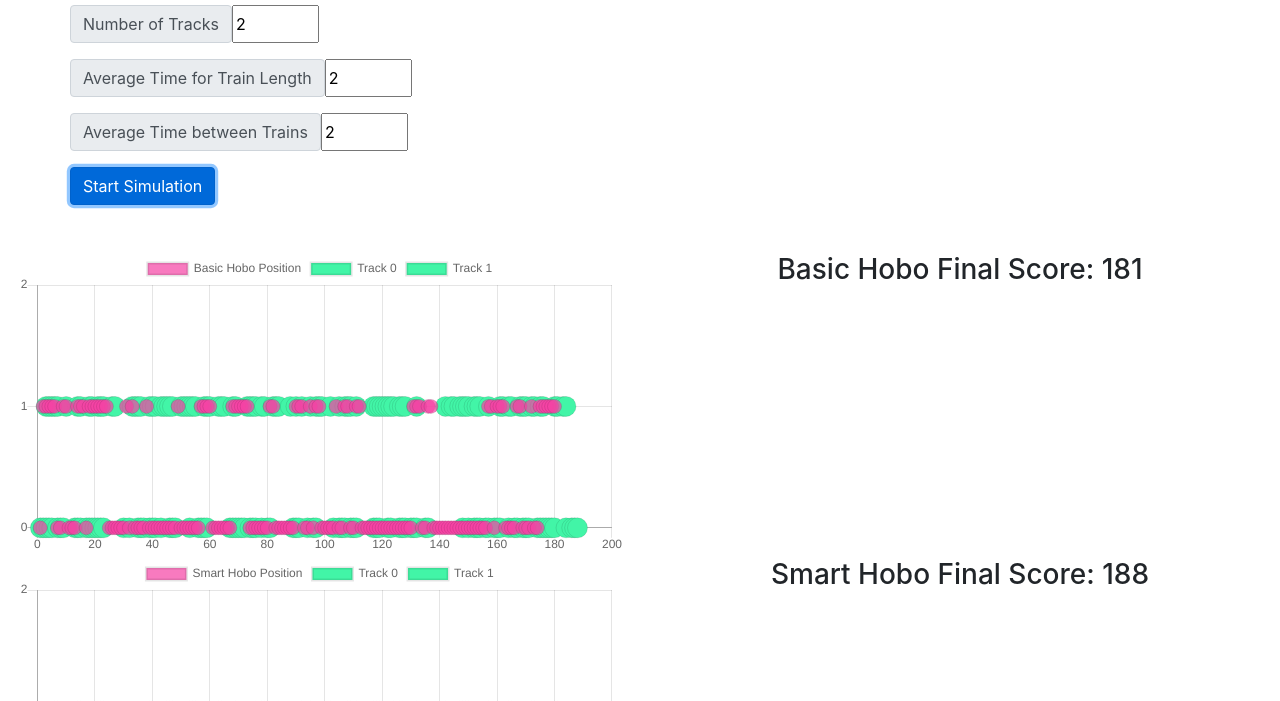
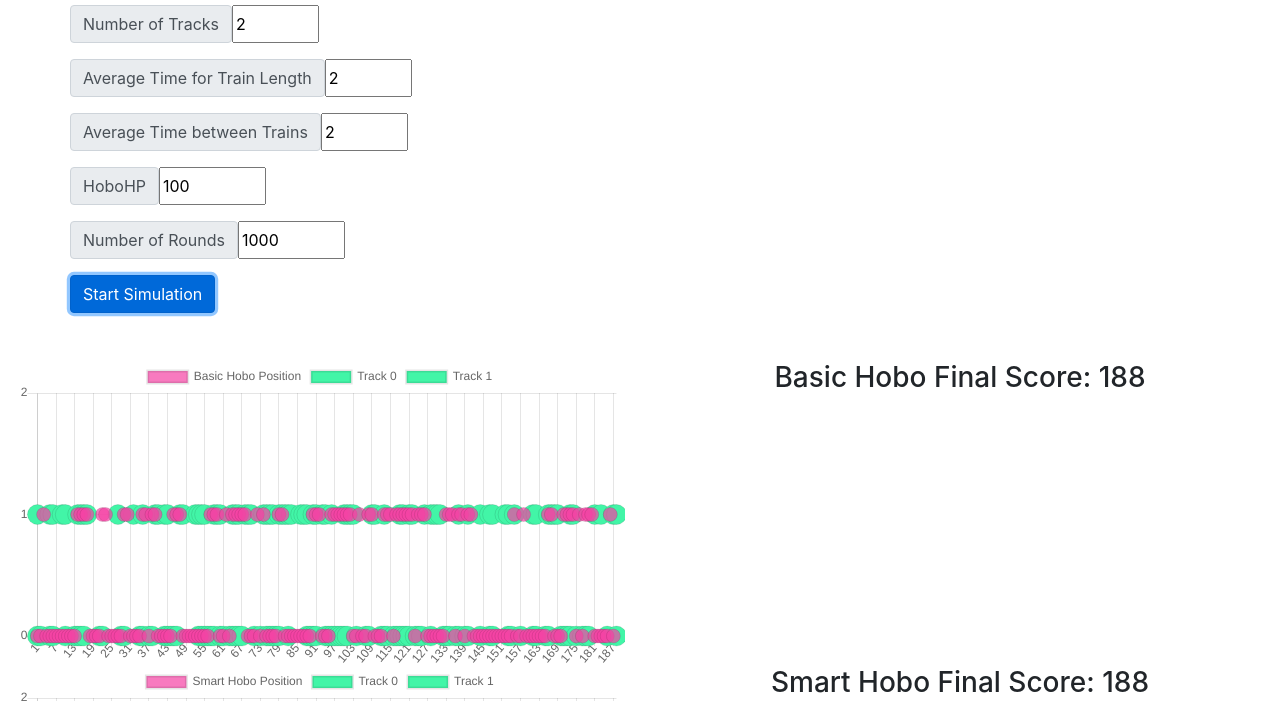
Before and after one commit to Squishy123/HogwartsHobo, a website built with webpack: page src/index.html in a window 1280 px wide. Both pictures are taken after a click on the button "Start Simulation". Shown: the part 99-800 px from the top of the page. Built offline with nearby package versions, Linux system fonts and the light colour scheme.

Commit message:
Added hp control and scaling fixes

```diff
--- a/src/index.html
+++ b/src/index.html
@@ -32,6 +32,14 @@
                 <span class="input-group-text">Average Time between Trains</span>
                 <input type="number" id="avg-time-between" min="1" max="10" value="2">
             </div>
+            <div class="input-group mb-3">
+                <span class="input-group-text">HoboHP</span>
+                <input type="number" id="hobohp" min="10" max="5000" value="100">
+            </div>
+            <div class="input-group mb-3">
+                <span class="input-group-text">Number of Rounds</span>
+                <input type="number" id="num-rounds" min="100" max="5000" value="1000">
+            </div>
             <div class="input-group">
                 <button class="btn btn-primary" id="start">Start Simulation</button>
             </div>
--- a/src/main.js
+++ b/src/main.js
@@ -9,39 +9,50 @@ let start = document.querySelector('button');
 let smartGraph, basicGraph;
 
 start.addEventListener('click', () => {
-    if(smartGraph)
+    if (smartGraph)
         smartGraph.destroy();
 
-    if(basicGraph)
+    if (basicGraph)
         basicGraph.destroy();
 
     startSimulation(Number(document.querySelector('#avg-time-on').value),
-    Number(document.querySelector('#avg-time-between').value),
-    Number(document.querySelector('#num-tracks').value));
+        Number(document.querySelector('#avg-time-between').value),
+        Number(document.querySelector('#num-tracks').value),
+        Number(document.querySelector('#hobohp').value),
+        Number(document.querySelector('#num-rounds').value));
 })
 
-function startSimulation(avgTimeOnTrack, avgTimesBetween, numTracks) {
+function startSimulation(avgTimeOnTrack, avgTimesBetween, numTracks, hobohp, numRounds) {
     console.log(numTracks);
-    let game = new Game(60, avgTimeOnTrack, avgTimesBetween, numTracks);
-    let smartResults = game.runSmart();
-    let basicResults = game.runBasic();
+    let smartResults = new Game(60, avgTimeOnTrack, avgTimesBetween, numTracks, hobohp, numRounds).runSmart();
+    let basicResults = new Game(60, avgTimeOnTrack, avgTimesBetween, numTracks, hobohp, numRounds).runBasic();
 
     document.querySelector('#basic-score').innerHTML = `Basic Hobo Final Score: ${basicResults.score}`;
     document.querySelector('#smart-score').innerHTML = `Smart Hobo Final Score: ${smartResults.score}`;
 
-    let trainPos = [];
+    let smartTrainPos = [];
+    let basicTrainPos = [];
 
     for (let i = 0; i < smartResults.trackPos.length; i++) {
         for (let j = 0; j < smartResults.trackPos[i].length; j++) {
-            if (!trainPos[j])
-                trainPos.push([]);
+            if (!smartTrainPos[j])
+                smartTrainPos.push([]);
 
             if (smartResults.trackPos[i][j].y == 1)
-                trainPos[j].push({ x: smartResults.trackPos[i][j].x, y: j });
+                smartTrainPos[j].push({ x: smartResults.trackPos[i][j].x, y: j });
         }
     }
 
-    console.log(trainPos);
+    for (let i = 0; i < basicResults.trackPos.length; i++) {
+        for (let j = 0; j < basicResults.trackPos[i].length; j++) {
+            if (!basicTrainPos[j])
+                basicTrainPos.push([]);
+
+            if (basicResults.trackPos[i][j].y == 1)
+                basicTrainPos[j].push({ x: basicResults.trackPos[i][j].x, y: j });
+        }
+    }
+
 
     basicGraph = new Chart(bctx, {
         type: "scatter",
@@ -58,7 +69,7 @@ function startSimulation(avgTimeOnTrack, avgTimesBetween, numTracks) {
                     data: basicResults.hoboPos,
                     pointRadius: 7
                 },
-                ...trainPos.map((tp, i) => ({
+                ...basicTrainPos.map((tp, i) => ({
                     label: `Track ${i}`,
                     backgroundColor: "rgb(66, 245, 167)",
                     data: tp,
@@ -72,6 +83,12 @@ function startSimulation(avgTimeOnTrack, avgTimesBetween, numTracks) {
                     ticks: {
                         suggestedMin: 0,
                         suggestedMax: numTracks,
+                        stepSize: 1
+                    }
+                }],
+                xAxes: [{
+                    ticks: {
+                        suggestedMax: Math.max(basicResults.score, smartResults.score),
                         stepSize: 1
                     }
                 }]
@@ -94,7 +111,7 @@ function startSimulation(avgTimeOnTrack, avgTimesBetween, numTracks) {
                     data: smartResults.hoboPos,
                     pointRadius: 7
                 },
-                ...trainPos.map((tp, i) => ({
+                ...smartTrainPos.map((tp, i) => ({
                     label: `Track ${i}`,
                     backgroundColor: "rgb(66, 245, 167)",
                     data: tp,
@@ -108,6 +125,12 @@ function startSimulation(avgTimeOnTrack, avgTimesBetween, numTracks) {
                     ticks: {
                         suggestedMin: 0,
                         suggestedMax: numTracks,
+                        stepSize: 1
+                    }
+                }],
+                xAxes: [{
+                    ticks: {
+                        suggestedMax: Math.max(basicResults.score, smartResults.score),
                         stepSize: 1
                     }
                 }]
--- a/src/sim/sim.js
+++ b/src/sim/sim.js
@@ -3,11 +3,15 @@ import Track from "./track";
 import { Hobo, SmartHobo } from "./hobo";
 
 export default class Game {
-    constructor(timeStep, avgTimeOnTrack, avgTimeBetween, numTracks) {
+    constructor(timeStep, avgTimeOnTrack, avgTimeBetween, numTracks, hoboHP, numRounds) {
         //props
         this.timeStep = timeStep;
         this.avgTimeOnTrack = avgTimeOnTrack;
         this.avgTimeBetween = avgTimeBetween;
+        this.hoboHP = hoboHP;
+        this.numRounds = numRounds;
+
+        console.log(this);
 
         //generate distributions
         this.spawnDist = genPoissDist(timeStep / (avgTimeOnTrack + avgTimeBetween)); //number of events within the time step
@@ -62,10 +66,10 @@ export default class Game {
         let trackPos = [];
         let hits = [];
 
-        let hobo = new SmartHobo(100, 0);
+        let hobo = new SmartHobo(this.hoboHP, 0);
         let score = 1;
         this.spawnNext();
-        for (let i = 1; i < 1000; i++, score++) {
+        for (let i = 1; i < this.numRounds; i++, score++) {
             trackPos.push(this.getInfo(i).map((val) => ({ x: i, y: val })))
             if (this.getInfo(i)[hobo.pos] == 1) {
                 hits.push({ x: i, y: 1 });
@@ -78,7 +82,6 @@ export default class Game {
             this.spawnNext();
         }
 
-        console.log("FINAL SCORE " + score);
         let computedAvgTimeOnTrack = 0;
         for (let i = 0; i < hobo.avgTimesOnTracks.length; i++) {
             computedAvgTimeOnTrack += hobo.avgTimesOnTracks[i] / hobo.avgTimesOnTracksTot[i];
@@ -106,10 +109,10 @@ export default class Game {
         let trackPos = [];
         let hits = [];
 
-        let hobo = new Hobo(100, 0);
+        let hobo = new Hobo(this.hoboHP, 0);
         let score = 1;
         this.spawnNext();
-        for (let i = 1; i < 1000; i++, score++) {
+        for (let i = 1; i < this.numRounds; i++, score++) {
             trackPos.push(this.getInfo(i).map((val) => ({ x: i, y: val })))
             if (this.getInfo(i)[hobo.pos] == 1) {
                 hits.push({ x: i, y: 1 });
@@ -122,7 +125,6 @@ export default class Game {
             this.spawnNext();
         }
 
-        console.log("FINAL SCORE " + score);
         return {
             score: score,
             hoboPos: hoboPos,
```
